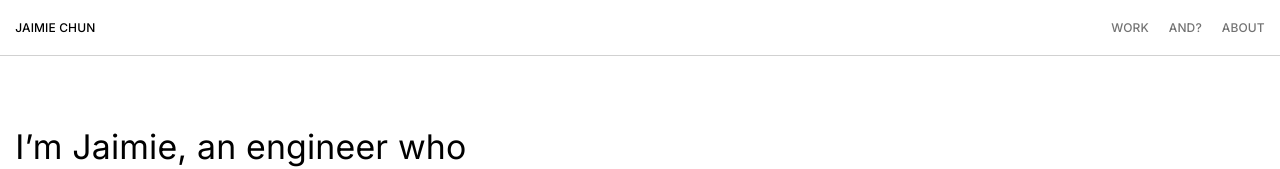
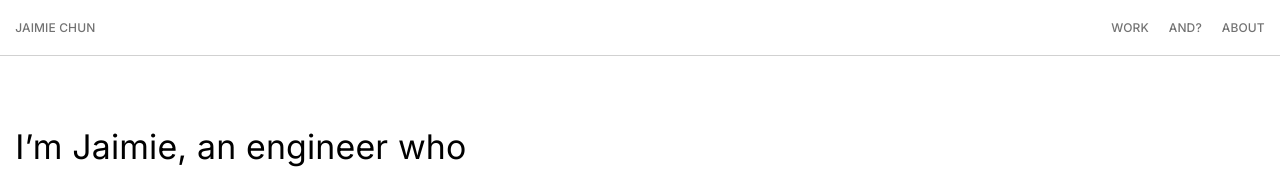
Before and after one commit to jaimiechun/portfolio-website, a Next.js app: page / in a window 1280 px wide. Shown: the top 169 px of the page. Built offline with nearby package versions, Linux system fonts and the light colour scheme; a web font is replaced by a local one.

Commit message:
Rest the wordmark at the same opacity as the nav links
JAIMIE CHUN sat at full strength while WORK, AND? and ABOUT were dimmed to 55%.
It now rests at 55% with them, and hover lifts it back to full strength as it
turns FF3E00 — without that lift the accent would render as a muted brown.

```diff
--- a/src/components/Nav.module.css
+++ b/src/components/Nav.module.css
@@ -52,14 +52,18 @@
   opacity: 0.85;
 }
 
-/* The wordmark stays solid and signals itself with colour instead. */
+/* The wordmark rests at the same 55% as the nav links, but signals itself with
+   colour rather than opacity — so hover also lifts it to full strength, or the
+   accent would read as a muted brown. */
 .wordmark {
   composes: link;
   margin-right: auto;
-  transition: color 0.15s ease;
+  opacity: 0.55;
+  transition: color 0.15s ease, opacity 0.15s ease;
 }
 
 .wordmark:hover {
+  opacity: 1;
   color: var(--accent);
 }
 
```
